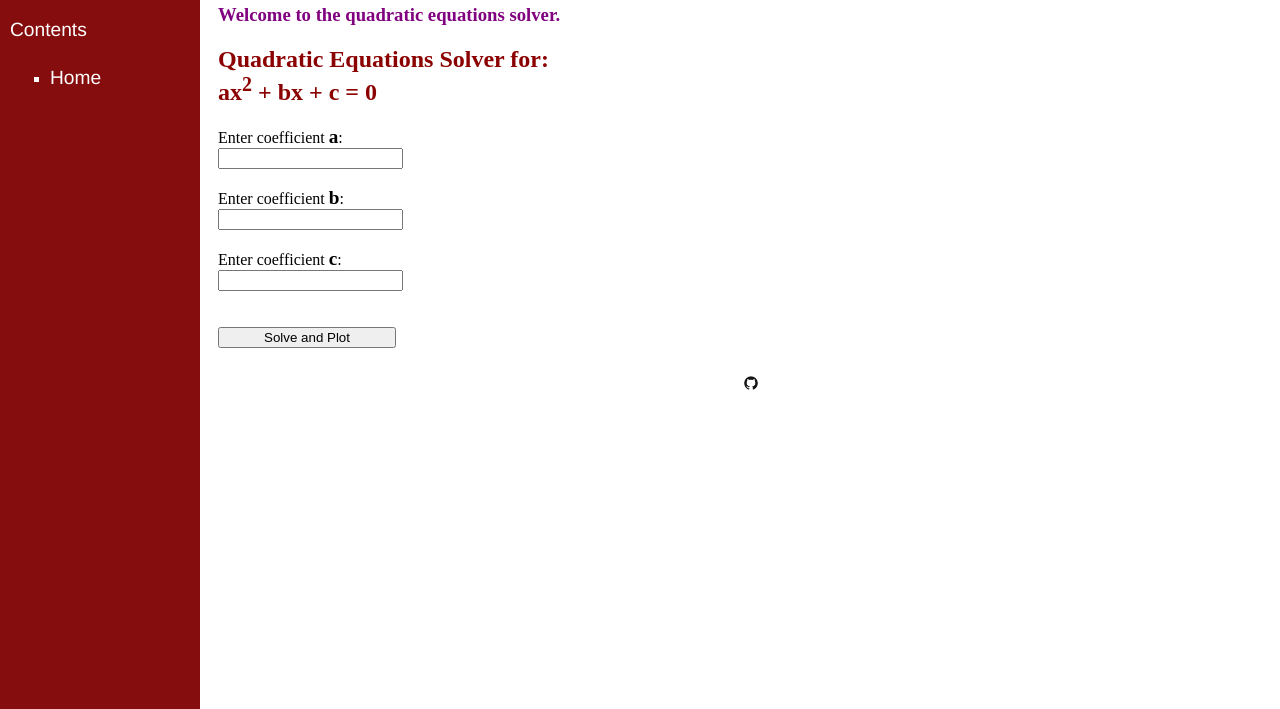
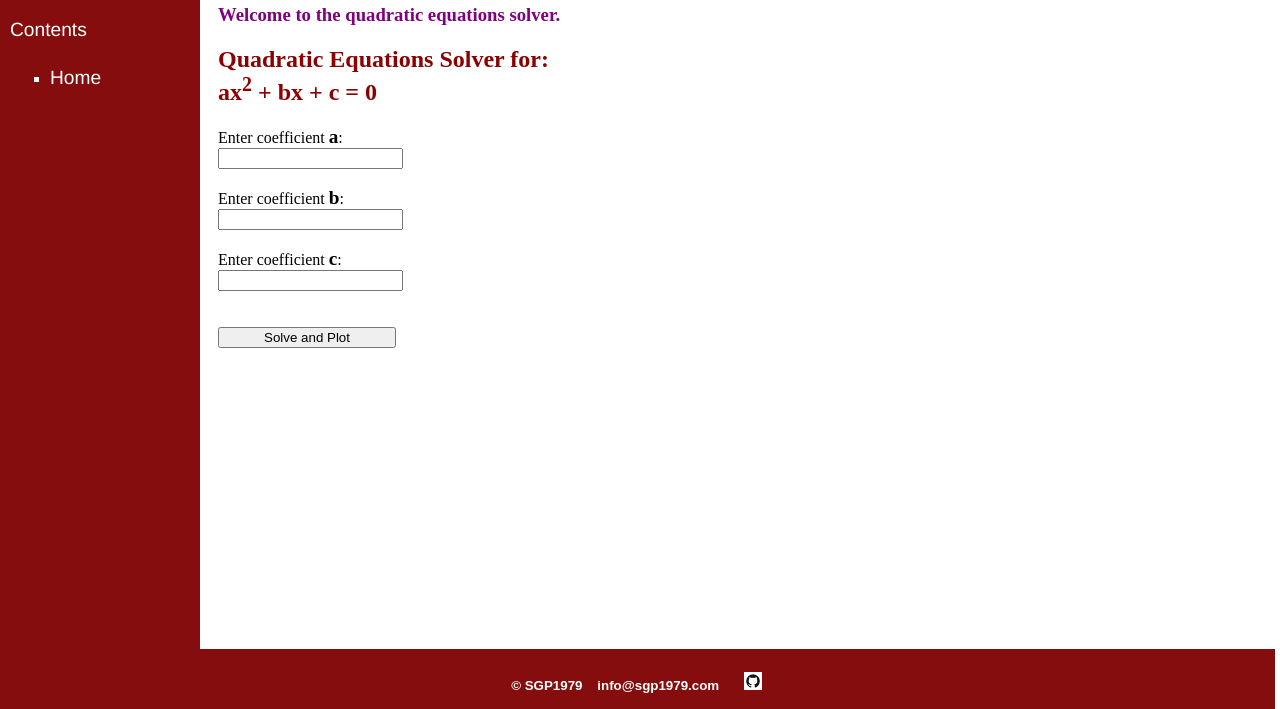
Before and after one commit to sgp1979/solver-quadratic-equations, a FastAPI app: page /main in a window 1280 px wide. Shown: the part 91-800 px from the top of the page. Run offline with FastAPI, Linux system fonts and the light colour scheme.

Commit message:
Update index.html

```diff
--- a/templates/index.html
+++ b/templates/index.html
@@ -63,7 +63,7 @@
 
     </main><!--end of Main-->
 
-    <footer>
+    <footer class="fixed">
         <p class="copyright">&copy; SGP1979 &nbsp;&nbsp; info@sgp1979.com &nbsp;&nbsp;
         <a target="_blank" href="https://github.com/sgp1979";>
             <img src="{{url_for('static', path='/GitHub.png')}}" width="18" alt="GitHub"></a></p>
```
